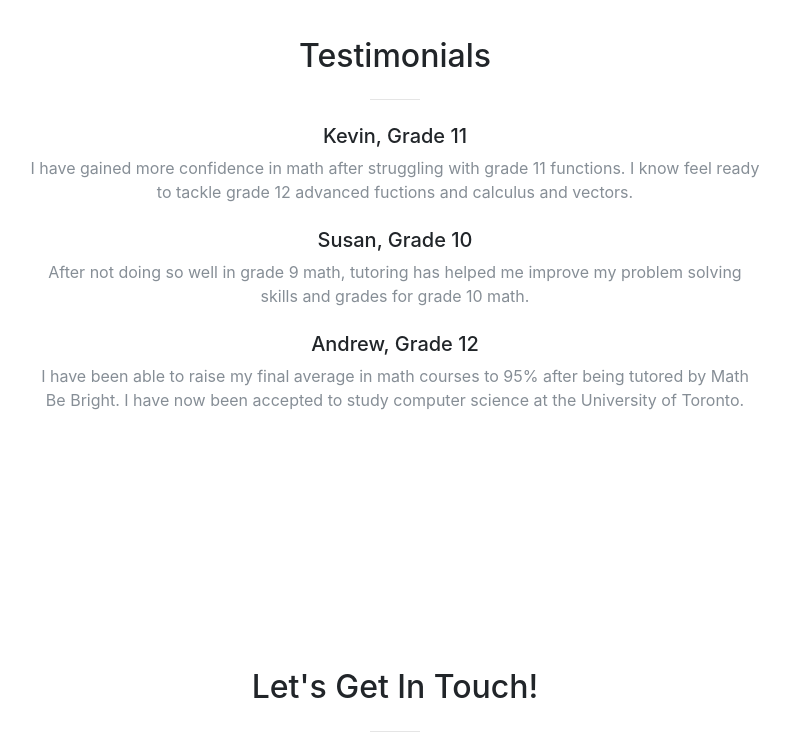
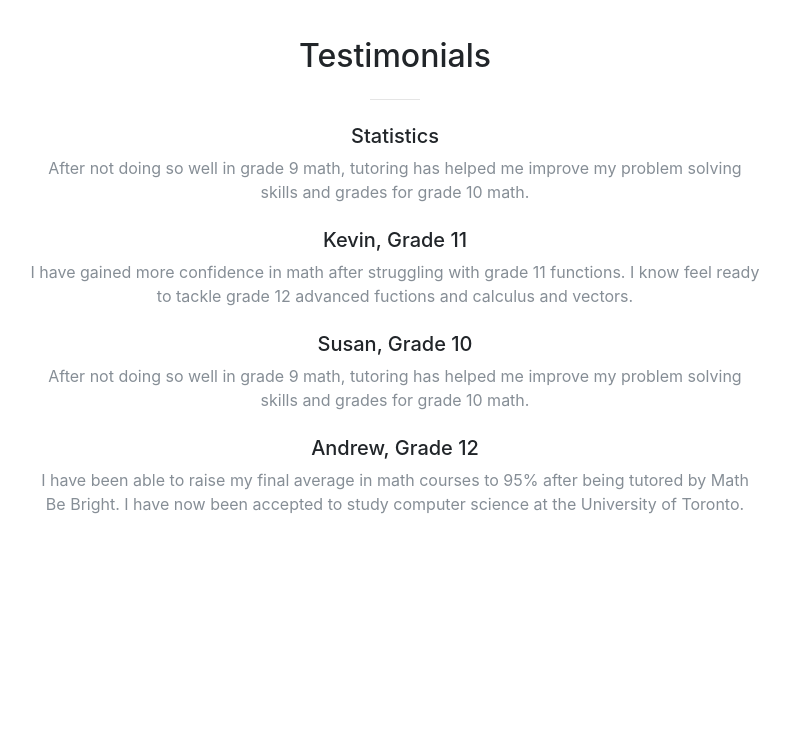
Before and after one commit to IuliD/Math-Be-Bright, a website with bundled scripts: page index.html in a window 1280 px wide. Shown: the part 8800-9553 px from the top of the page, without its empty margins (245-1035 px from the left). Built offline with nearby package versions, Linux system fonts and the light colour scheme; a script that the page names is missing.

Commit message:
Update index.html

```diff
--- a/index.html
+++ b/index.html
@@ -402,6 +402,10 @@
           <div class="col-lg-8 mx-auto text-center">
             <h2 class="section-heading">Testimonials</h2>
             <hr class="my-4">
+            <h5 class="section-heading">Statistics</h5>
+            <p class="text-muted mb-0">After not doing so well in grade 9 math, tutoring has helped me improve my problem solving
+            skills and grades for grade 10 math.</p>
+            </br>
             <h5 class="section-heading">Kevin, Grade 11</h5>
             <p class="text-muted mb-0">I have gained more confidence in math after struggling with grade 11 functions. I know feel ready
             to tackle grade 12 advanced fuctions and calculus and vectors.</p>
```
